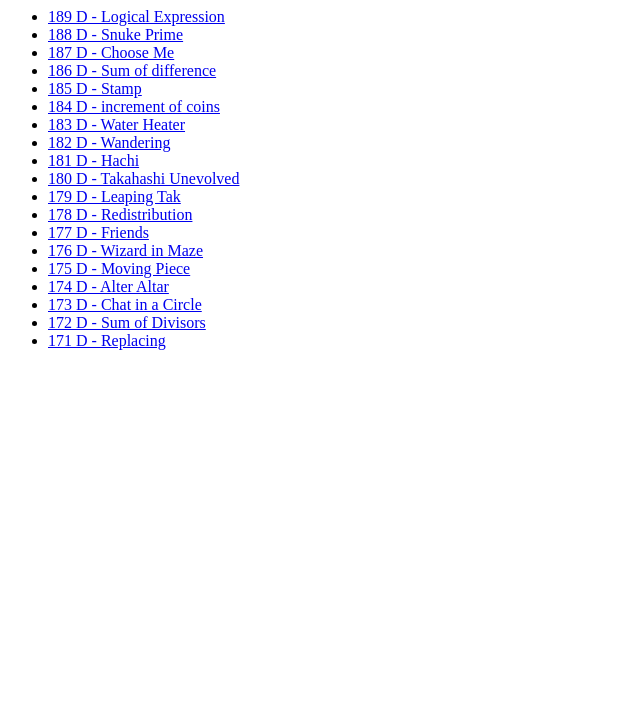
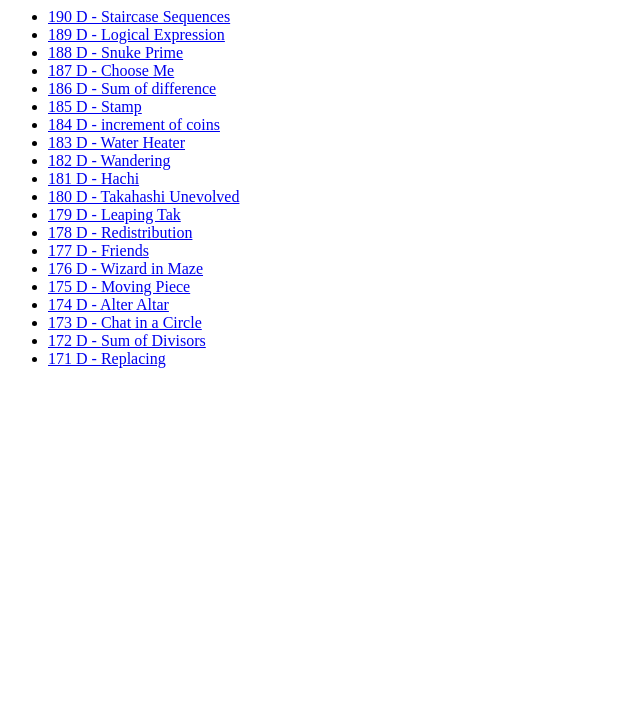
Before and after one commit to kerozou/por, a plain HTML site: page ABC-D.html in a window 1280 px wide. Shown: the part 81-800 px from the top of the page, without its empty margins (0-640 px from the left). Drawn offline with Linux system fonts and the light colour scheme.

Commit message:
Update ABC-D.html

```diff
--- a/ABC-D.html
+++ b/ABC-D.html
@@ -10,6 +10,7 @@
     <h1>ABC-D解説用ページ</h1>
 
     <ul>
+        <li><a href="https://note.com/kerozoukerozou/n/nffd00c46555c">190 D - Staircase Sequences</a></li>
         <li><a href="https://note.com/kerozoukerozou/n/nb0cf1bc2cab3">189 D - Logical Expression</a></li>
         <li><a href="https://note.com/kerozoukerozou/n/n5561c3fb0dd3">188 D - Snuke Prime</a></li>
         <li><a href="https://note.com/kerozoukerozou/n/n8f510b4a51dc">187 D - Choose Me</a></li>
```
